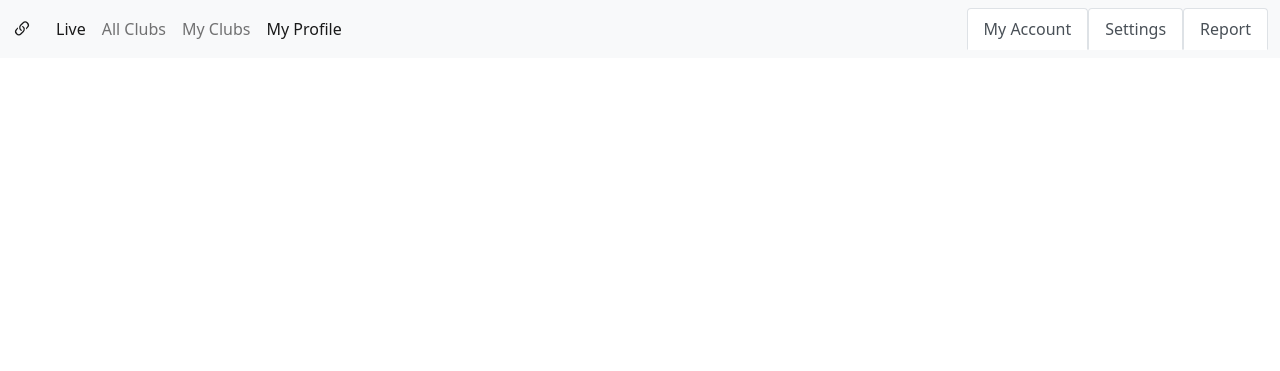
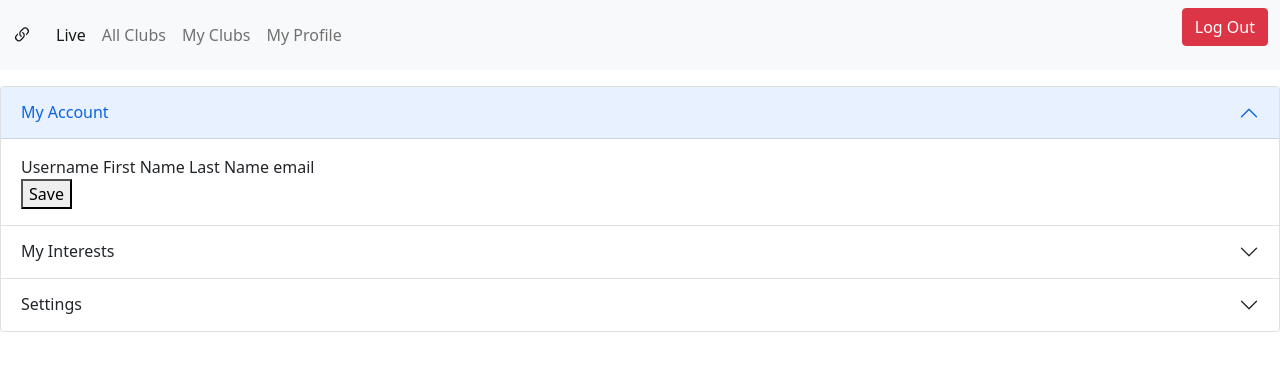
Before and after one commit to tylerpar99/csc493-partont, a Flask app: page /hc/myProfile in a window 1280 px wide. Shown: the top 371 px of the page. Run offline with Flask 2, Linux system fonts and the light colour scheme.

Commit message:
Finished index page, began creating my account. Fixed club cards.

```diff
--- a/codebase/templates/userProfile.html
+++ b/codebase/templates/userProfile.html
@@ -23,7 +23,7 @@
     <div class="collapse navbar-collapse" id="navbarSupportedContent">
       <ul class="navbar-nav me-auto mb-2 mb-lg-0">
         <li class="nav-item">
-          <a class="nav-link active" aria-current="page" href="/home">Live</a>
+          <a class="nav-link active" aria-current="page" href="landingPage">Live</a>
         </li>
         <li class="nav-item">
           <a class="nav-link" href="#">All Clubs</a>
@@ -32,19 +32,56 @@
           <a class="nav-link align-right" href="#">My Clubs</a>
         </li>
         <li class="nav-item">
-          <a class="nav-link align-right active" href="/hc/myProfile">My Profile</a>
+          <a class="nav-link align-right" href="/hc/myProfile">My Profile</a>
         </li>
       </ul>
-      <ul class="nav nav-tabs">
-    <li class="nav-item">
-      <a class="nav-link active" aria-current="page" href="#">My Account</a>
-    </li>
-    <li class="nav-item">
-      <a class="nav-link active" aria-current="page" href="#">Settings</a>
-    </li>
-    <li class="nav-item">
-      <a class="nav-link active" aria-current="page" href="#">Report</a>
-    </li>
-  </ul>
+      <form class="d-flex" action="/logout" method="POST">
+        <button class="btn btn-danger" type="submit">Log Out</button>
+      </form>
+    </div>
+  </div>
+</nav>
+<div class="accordion pt-3" id="accordionPanelsStayOpenExample">
+  <div class="accordion-item">
+    <h2 class="accordion-header" id="panelsStayOpen-headingOne">
+      <button class="accordion-button" type="button" data-bs-toggle="collapse" data-bs-target="#panelsStayOpen-collapseOne" aria-expanded="true" aria-controls="panelsStayOpen-collapseOne">
+        My Account
+      </button>
+    </h2>
+    <div id="panelsStayOpen-collapseOne" class="accordion-collapse collapse show" aria-labelledby="panelsStayOpen-headingOne">
+      <div class="accordion-body">
+        <label>Username</label>
+        <label>First Name Last Name</label>
+        <label>email</label>
+        <br>
+        <button class="align-right">Save</button>
+      </div>
+    </div>
+  </div>
+  <div class="accordion-item">
+    <h2 class="accordion-header" id="panelsStayOpen-headingTwo">
+      <button class="accordion-button collapsed" type="button" data-bs-toggle="collapse" data-bs-target="#panelsStayOpen-collapseTwo" aria-expanded="false" aria-controls="panelsStayOpen-collapseTwo">
+        My Interests
+      </button>
+    </h2>
+    <div id="panelsStayOpen-collapseTwo" class="accordion-collapse collapse" aria-labelledby="panelsStayOpen-headingTwo">
+      <div class="accordion-body">
+        <strong>This is the second item's accordion body.</strong> It is hidden by default, until the collapse plugin adds the appropriate classes that we use to style each element. These classes control the overall appearance, as well as the showing and hiding via CSS transitions. You can modify any of this with custom CSS or overriding our default variables. It's also worth noting that just about any HTML can go within the <code>.accordion-body</code>, though the transition does limit overflow.
+      </div>
+    </div>
+  </div>
+  <div class="accordion-item">
+    <h2 class="accordion-header" id="panelsStayOpen-headingThree">
+      <button class="accordion-button collapsed" type="button" data-bs-toggle="collapse" data-bs-target="#panelsStayOpen-collapseThree" aria-expanded="false" aria-controls="panelsStayOpen-collapseThree">
+        Settings
+      </button>
+    </h2>
+    <div id="panelsStayOpen-collapseThree" class="accordion-collapse collapse" aria-labelledby="panelsStayOpen-headingThree">
+      <div class="accordion-body">
+        <strong>This is the third item's accordion body.</strong> It is hidden by default, until the collapse plugin adds the appropriate classes that we use to style each element. These classes control the overall appearance, as well as the showing and hiding via CSS transitions. You can modify any of this with custom CSS or overriding our default variables. It's also worth noting that just about any HTML can go within the <code>.accordion-body</code>, though the transition does limit overflow.
+      </div>
+    </div>
+  </div>
+</div>
 </body>
 </html>
```
Also changed, not shown: codebase/templates/index.html (+31 -1 lines), codebase/templates/landingPage.html (+8 -14 lines), codebase/static/images/indexLogo.png (added).
